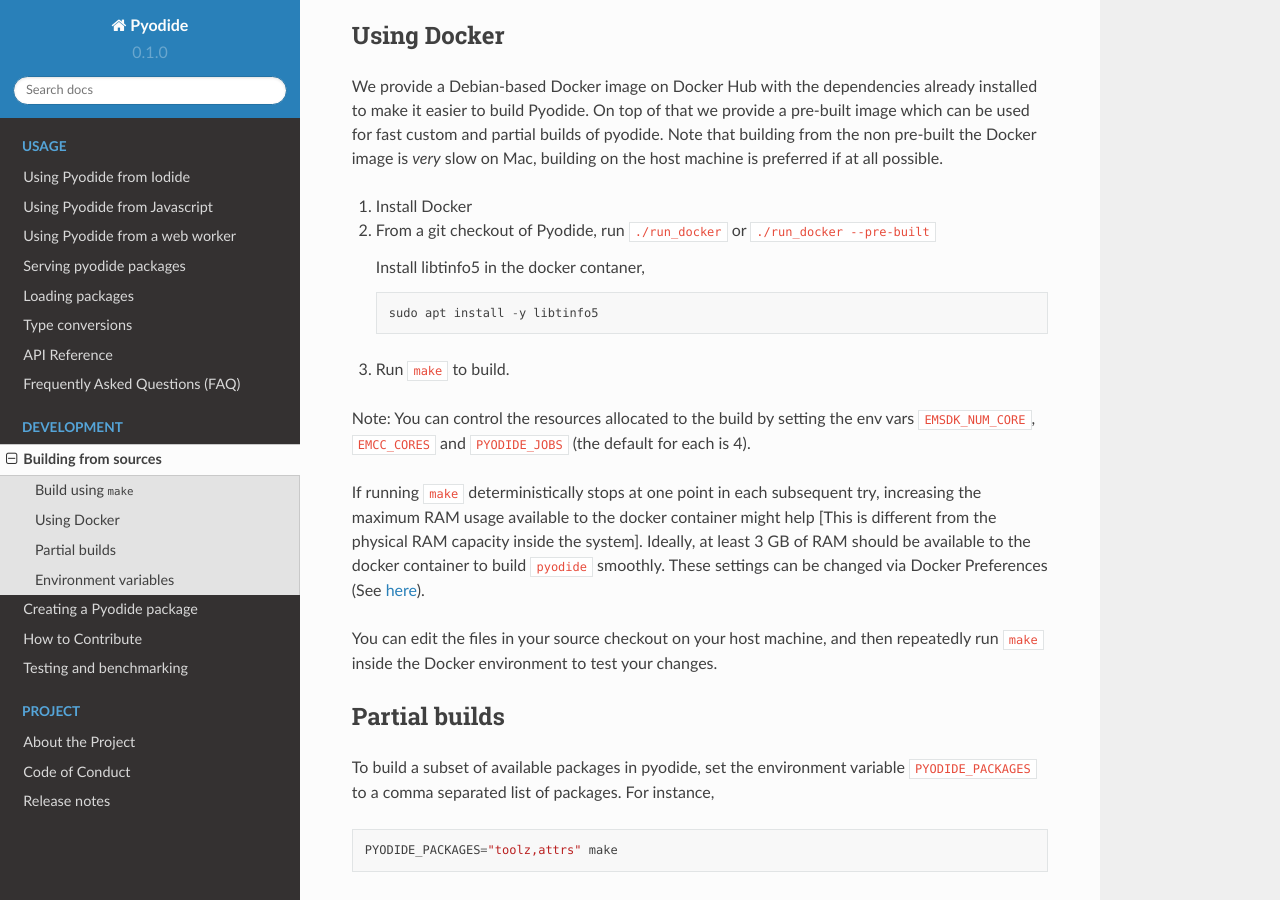
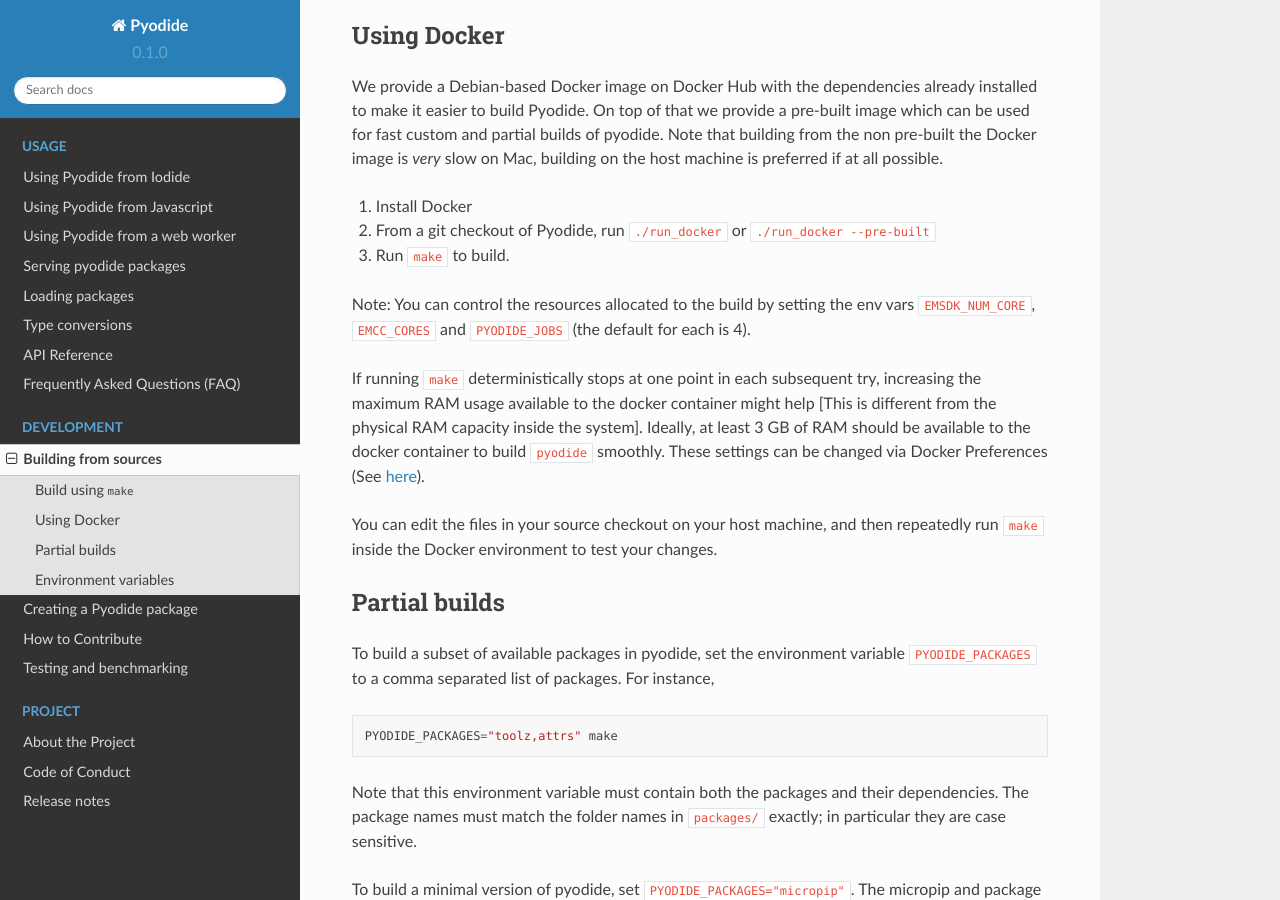
Before and after one commit to pyodide/pyodide, a Sphinx documentation site: the page built from docs/building_from_sources.md, in a window 1280 px wide and 900 px high, scrolled down 1113 px. Built offline with Sphinx 7.4.7 and the Read the Docs theme 2.0.0, drawn with Linux system fonts in a browser that asks for light colours; the version number is read from the project's files by our own code.

Commit message:
Remove unneeded step
The docker container now contains libtinfo5

````diff
--- a/docs/building_from_sources.md
+++ b/docs/building_from_sources.md
@@ -54,11 +54,6 @@
 
 2. From a git checkout of Pyodide, run `./run_docker` or `./run_docker --pre-built`
 
-   Install libtinfo5 in the docker contaner,
-   ```
-   sudo apt install -y libtinfo5
-   ```
-
 3. Run `make` to build.
 
 Note: You can control the resources allocated to the build by setting the env vars
````
